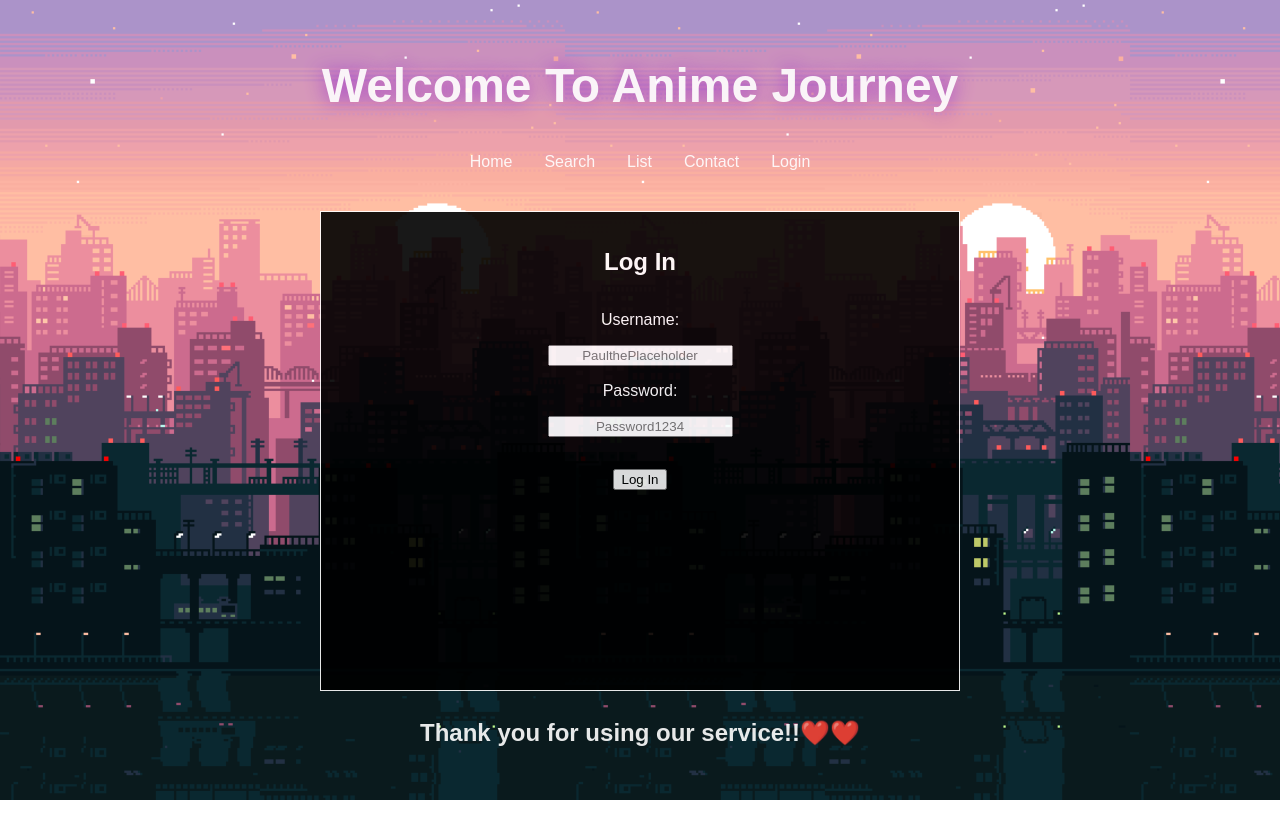
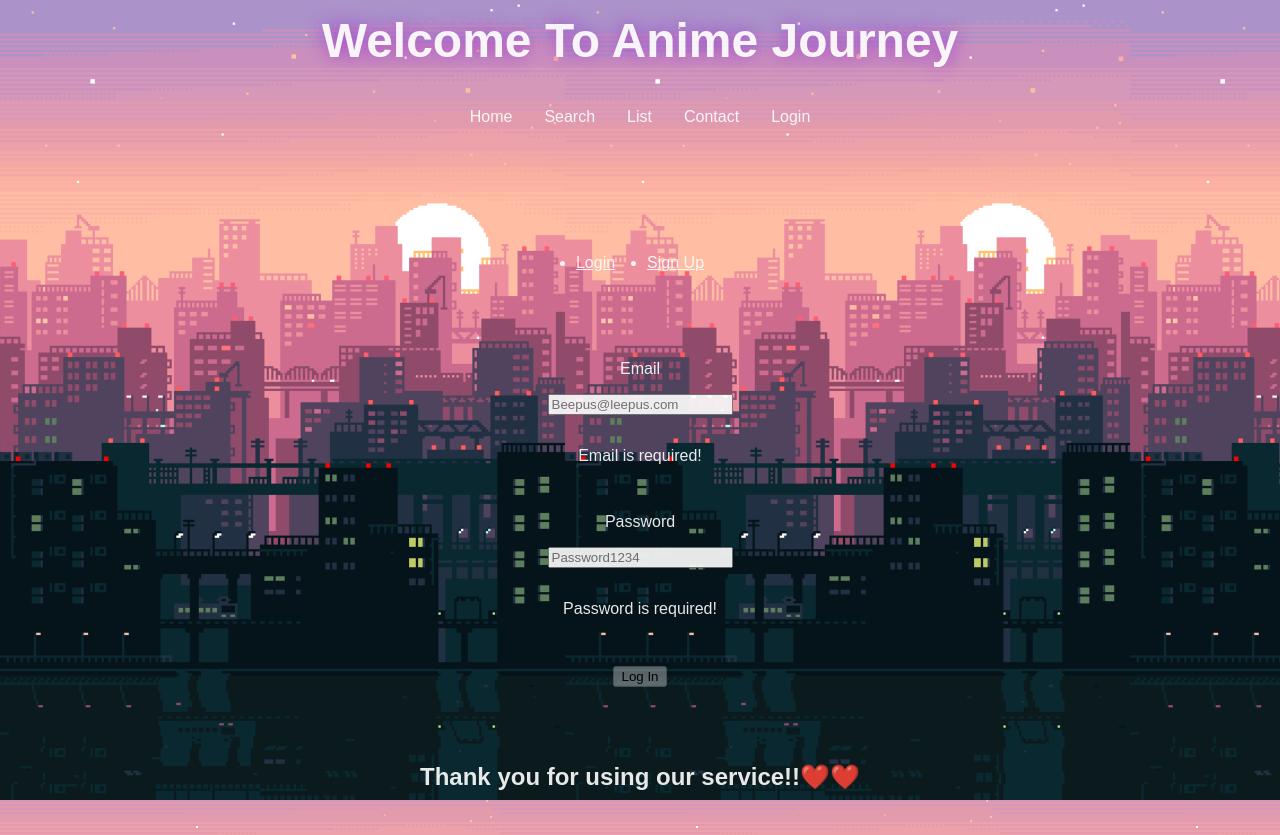
Before and after one commit to ChrisDorner1/Anime-Journey, a React (Create React App) app in the folder client/: page /login in a window 1280 px wide. Before the commit the page ends 800 px from the top, so only its background shows below. Built offline with nearby package versions, Linux system fonts and the light colour scheme.

Commit message:
changed login location and added some styling, added tab pic

```diff
--- a/client/public/index.html
+++ b/client/public/index.html
@@ -2,7 +2,7 @@
 <html lang="en">
   <head>
     <meta charset="utf-8" />
-    <link rel="icon" href="%PUBLIC_URL%/favicon.ico" />
+    <link rel="icon" href="%PUBLIC_URL%/thumbnail.png" />
     <meta name="viewport" content="width=device-width, initial-scale=1" />
     <meta name="theme-color" content="#000000" />
     <meta
@@ -24,7 +24,7 @@
       work correctly both with client-side routing and a non-root public URL.
       Learn how to configure a non-root public URL by running `npm run build`.
     -->
-    <title>React App</title>
+    <title>Anime Journey</title>
   </head>
   <body>
     <noscript>You need to enable JavaScript to run this app.</noscript>
--- a/client/src/App.js
+++ b/client/src/App.js
@@ -3,7 +3,7 @@ import { ApolloClient, InMemoryCache, ApolloProvider } from "@apollo/client";
 import "./App.css";
 import Home from "./components/homepage/homepage";
 import Header from "./components/header/header";
-import Login from "./components/login/login.js";
+import Login from "./components/login/LoginForm";
 import Contact from "./components/contact/contact.js";
 import Footer from "./components/footer/footer.js";
 import Search from "./components/search/search.js";
--- a/client/src/components/contact/contact.js
+++ b/client/src/components/contact/contact.js
@@ -8,8 +8,9 @@ export default function Contact() {
         <h3>What is your name?</h3>
         <input className="userName" placeholder="Beepus Leepus"/>
         <h3>Please enter your email</h3>
-        <input className="email" placeholder="beepleep@us.com"/>
+        <input className="email" placeholder="beepus@leepus.com"/>
         <h3>Message</h3>
         <input className="message" placeholder="Please enter your message"/>
+        <button >Send This message</button>
     </div>
 )}
--- a/client/src/components/LoginForm.js
+++ b/client/src/components/login/LoginForm.js
@@ -1,8 +1,8 @@
 import React, { useState } from "react";
 import { Form, Button, Alert } from "react-bootstrap";
-import Auth from "../utils/auth";
+import Auth from "../../utils/auth";
 import { useMutation } from "@apollo/client";
-import { LOGIN_USER } from "../utils/mutations";
+import { LOGIN_USER } from "../../utils/mutations";
 
 const Login = () => {
   const [validated, setValidated] = useState(false);
@@ -14,7 +14,7 @@ const Login = () => {
     e.preventDefault();
     try {
       const { data } = await login({
-        variables: { ...formState },
+        variables: { email: formState.email, password: formState.password },
       });
       Auth.login(data.login.token);
     } catch (error) {
@@ -33,15 +33,31 @@ const Login = () => {
   };
 
   return (
-    <Form noValidate validated={validated} onSubmit={handleSubmit}>
+    <Form noValidate validated={validated} onSubmit={handleSubmit} >
       <Alert dismissible onClose={() => setShowAlert(false)} show={showAlert}>
         Incorrect login!
       </Alert>
-      <Form.Group>
+
+      <div class="card text-center">
+  <div class="card-header">
+    <ul class="nav nav-tabs card-header-tabs">
+      <li class="nav-item">
+        <a class="nav-link active" aria-current="true" href="#">Login</a>
+      </li>
+      <li class="nav-item">
+        <a class="nav-link" href="/signup">Sign Up</a>
+      </li>
+    </ul>
+  </div>
+  <div class="card-body">
+    <Alert dismissible onClose={() => setShowAlert(false)} show={showAlert}>
+        Incorrect login!
+      </Alert>
+      <Form.Group className="login-input">
         <Form.Label>Email</Form.Label>
         <Form.Control
           type="email"
-          placeholder="Your email"
+          placeholder="Beepus@leepus.com"
           name="email"
           value={formState.email}
           onChange={handleInputChange}
@@ -51,12 +67,11 @@ const Login = () => {
           Email is required!
         </Form.Control.Feedback>
       </Form.Group>
-
       <Form.Group>
         <Form.Label>Password</Form.Label>
         <Form.Control
           type="password"
-          placeholder="Your password"
+          placeholder="Password1234"
           name="password"
           value={formState.password}
           onChange={handleInputChange}
@@ -69,6 +84,8 @@ const Login = () => {
       <Button disabled={!(formState.email && formState.password)} type="submit">
         Log In
       </Button>
+  </div>
+</div>
     </Form>
   );
 };
--- a/client/src/components/login/login.js
+++ /dev/null
@@ -1,18 +0,0 @@
-import React from "react";
-// import LoginForm from "../LoginForm";
-import "./style.css";
-
-export default function Login() {
-  return (
-    <div className="login-container">
-      <h2>Log In</h2>
-      <ul className="login-list">
-        Username:
-        <input className="login-input username" placeholder="PaulthePlaceholder" />
-        Password:
-        <input className="login-input password" placeholder="Password1234" />
-        <button>Log In</button>
-      </ul>
-    </div>
-  );
-}
--- a/client/src/components/search/search.js
+++ b/client/src/components/search/search.js
@@ -34,7 +34,7 @@ export default function Search() {
       });
     }
   };
-
+  // console.log(animeData.images.image_url)
   const handleAddToList = (animeTitle) => {
     console.log(`Added ${animeTitle} to the list.`);
   };
@@ -58,8 +58,9 @@ export default function Search() {
             ) : (
           <ul className="lists">
             {animeData.map((anime) => (
+
               <li key={anime.title}>
-                <img src={anime.title} alt={anime.image_url} />
+                <img src={anime.imageURL} alt={anime.image_url} />
                 <h3>{anime.title}</h3>
                 <p>Episodes: {anime.episodes}</p>
                 <p>Status: {anime.status}</p>
--- a/client/src/components/search/style.css
+++ b/client/src/components/search/style.css
@@ -28,3 +28,22 @@
     margin: 1rem;
     margin-bottom: auto;
   }
+
+
+  .list {
+    background-color: black;
+    height: 60vh;
+    width: 80vh;
+    padding: 1rem;
+    border: 1px solid white;
+}
+
+.list-column {
+    display:flex;
+    flex-direction: column;
+    margin-bottom: auto;
+}
+
+.list-column a {
+    text-decoration: none;
+}
```
Also changed, not shown: client/public/iconjpg.jpg (added), client/public/thumbnail.png (added), client/src/components/memes(future)/memes.js (renamed from client/src/components/memes/memes.js). Lines whose indentation alone changed are shown as unchanged.
